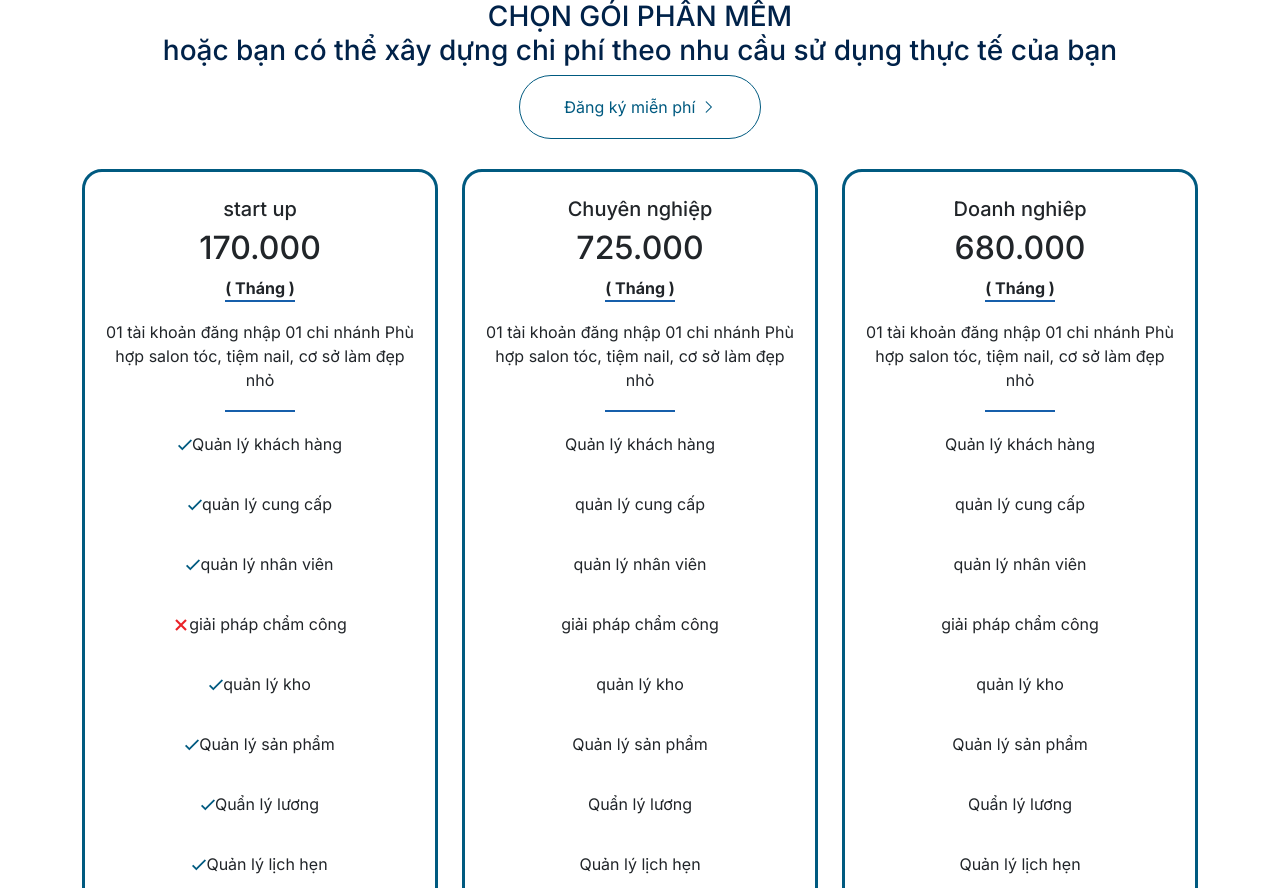
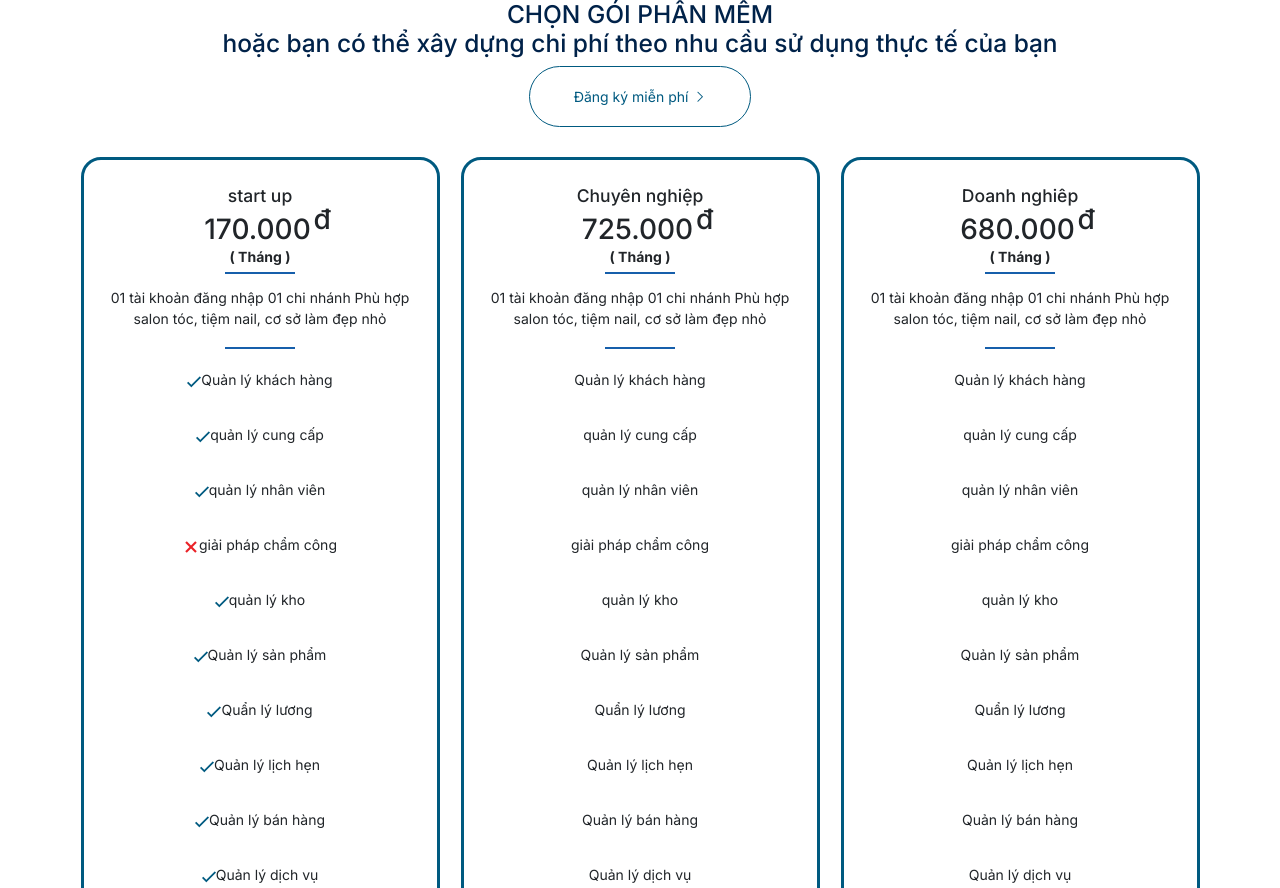
Before and after one commit to Doan202/projectDA, a plain HTML site: page index.html in a window 1280 px wide. Shown: the top 888 px of the page. Drawn offline with nearby package versions, Linux system fonts and the light colour scheme.

Commit message:
cap nhat lan 2

```diff
--- a/assets/css/style.scss
+++ b/assets/css/style.scss
@@ -1,9 +1,12 @@
+$primary: #005a80;
+
 * {
 	margin: 0;
 	padding: 0;
 	box-sizing: border-box;
 	font-family: "Inter", sans-serif;
 	font-weight: 400;
+	font-size: 14px;
 }
 header {
 	.header-text {
@@ -31,12 +34,31 @@ header {
 	.content-text {
 		margin-top: 30px;
 		.item {
+			height: 100%;
 			border-radius: 20px;
 			border: 3px solid #005a80;
 			background: #fff;
 			padding: 25px 20px 46px;
+			&:hover {
+				box-shadow: 0 0 10px 0 $primary;
+			}
 			p {
 				padding-top: 20px;
+			}
+			i {
+				color: $primary;
+			}
+			h2 {
+				position: relative;
+				padding-right: 5px;
+				width: fit-content;
+				margin: 0 auto;
+				&::after {
+					position: absolute;
+					top: -10px;
+					right: -15px;
+					content: "đ";
+				}
 			}
 			.content-intro {
 				position: relative;
@@ -50,6 +72,7 @@ header {
 					width: 70px;
 					height: 2px;
 					background: #165fab;
+					margin: 5px 0;
 				}
 				&::after {
 					position: absolute;
@@ -66,7 +89,7 @@ header {
 				button {
 					border-radius: 32px;
 					padding: 14px 44px;
-					background-color: #005a80;
+					background-color: $primary;
 					color: #fff;
 					border: none;
 				}
--- a/index.html
+++ b/index.html
@@ -30,7 +30,7 @@
 		<div class="container">
 			<div class="content-text">
 				<div class="row align-items-stretch">
-					<div class="col-4">
+					<div class="col-md-4 pb-sm-3">
 						<div class="item">
 							<h5>start up</h5>
 							<h2>170.000</h2>
@@ -69,12 +69,13 @@
 							<p><img src="./assets/images/Vector.png" alt="">Đánh giá dịch vụ</p>
 							<p><img src="./assets/images/Vector.png" alt="">Báo cáo tài chính</p>
 							<p><img src="./assets/images/Vector.png" alt="">Bảng cân đối phát sinh tài khoản kế toán</p>
+							<i class="las la-angle-up"></i>
 							<div class="content-button">
 								<button>Đăng ký dùng thử</button>
 							</div>
 						</div>
 					</div>
-					<div class="col-4">
+					<div class="col-md-4 pb-sm-3">
 						<div class="item">
 							<h5>Chuyên nghiệp</h5>
 							<h2>725.000</h2>
@@ -113,12 +114,13 @@
 							<p>Đánh giá dịch vụ</p>
 							<p>Báo cáo tài chính</p>
 							<p>Bảng cân đối phát sinh tài khoản kế toán</p>
+							<i class="las la-angle-up"></i>
 							<div class="content-button">
 								<button>Đăng ký dùng thử</button>
 							</div>
 						</div>
 					</div>
-					<div class="col-4">
+					<div class="col-md-4 pb-sm-3">
 						<div class="item">
 							<h5>Doanh nghiêp</h5>
 							<h2>680.000</h2>
@@ -157,6 +159,7 @@
 							<p>Đánh giá dịch vụ</p>
 							<p>Báo cáo tài chính</p>
 							<p>Bảng cân đối phát sinh tài khoản kế toán</p>
+							<i class="las la-angle-up"></i>
 							<div class="content-button">
 								<button>Đăng ký dùng thử</button>
 							</div>
```
Also changed, not shown: assets/css/style.css, 1 other file.
